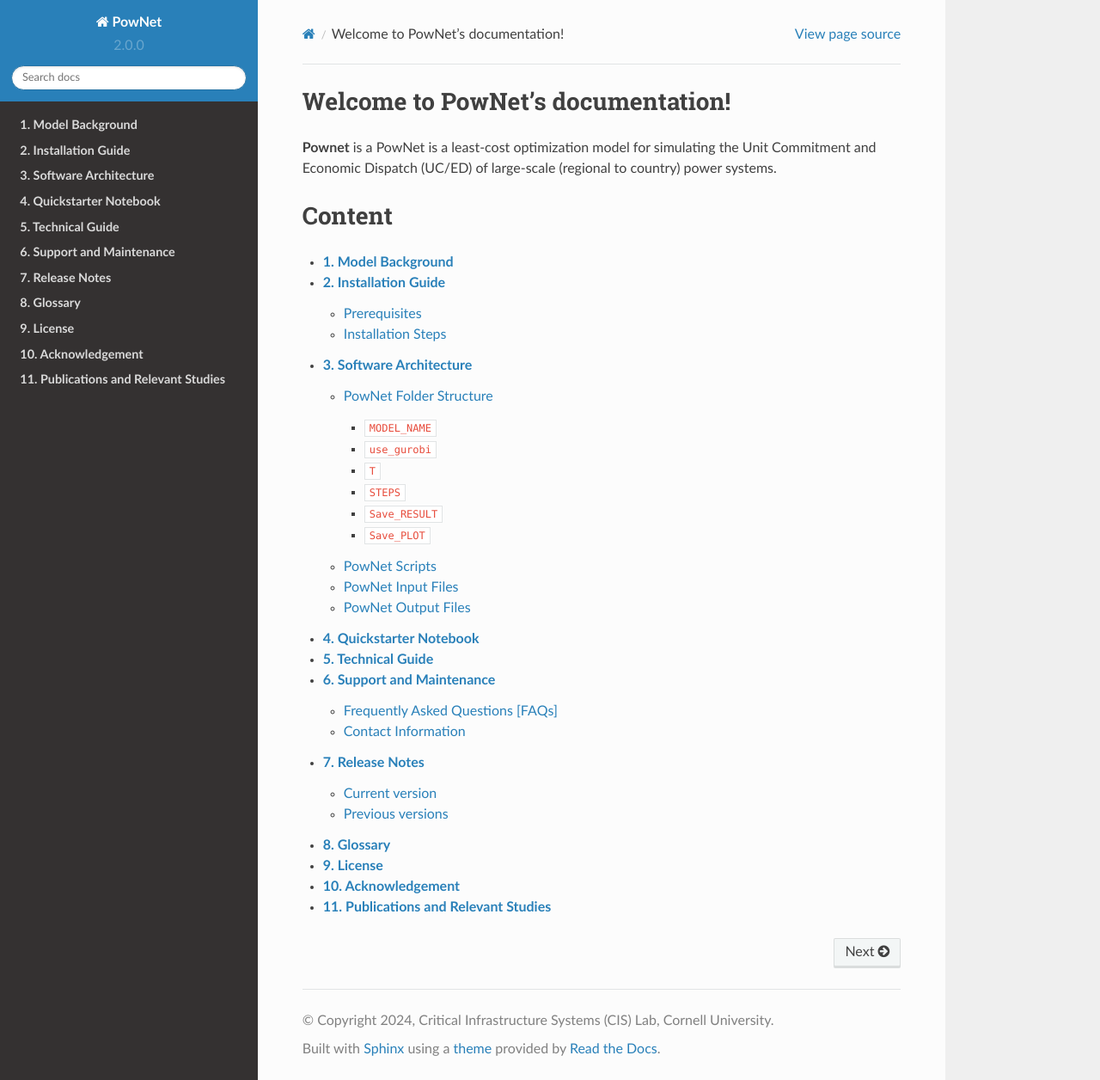
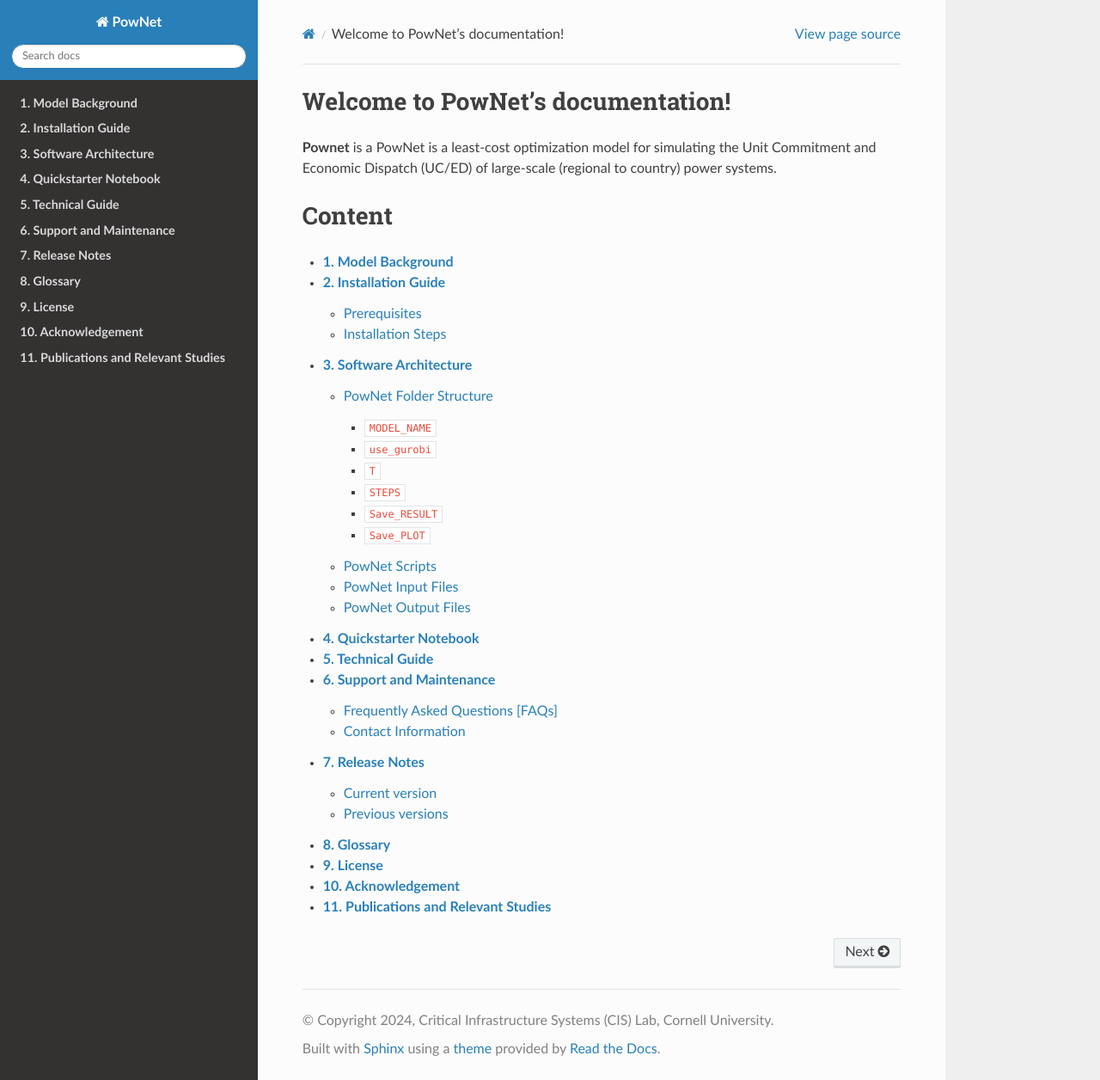
Before and after one commit to HishamEldardiry/PowNet_Documentation, a Sphinx documentation site: the page built from docs/source/index.rst, in a window 1280 px wide and 1256 px high. Shown: the whole window at 86% size. Built offline with Sphinx 7.4.7 and the Read the Docs theme 2.0.0, drawn with Linux system fonts in a browser that asks for light colours.

Commit message:
Update conf.py

```diff
--- a/docs/source/conf.py
+++ b/docs/source/conf.py
@@ -8,8 +8,8 @@
 copyright = '2024, Critical Infrastructure Systems (CIS) Lab, Cornell University'
 author = 'Critical Infrastructure Systems Lab (CIS), Cornell University'
 
-release = '2.0'
-version = '2.0.0'
+# -- release = '2.0'
+# -- version = '2.0.0'
 
 # -- General configuration
 
```
